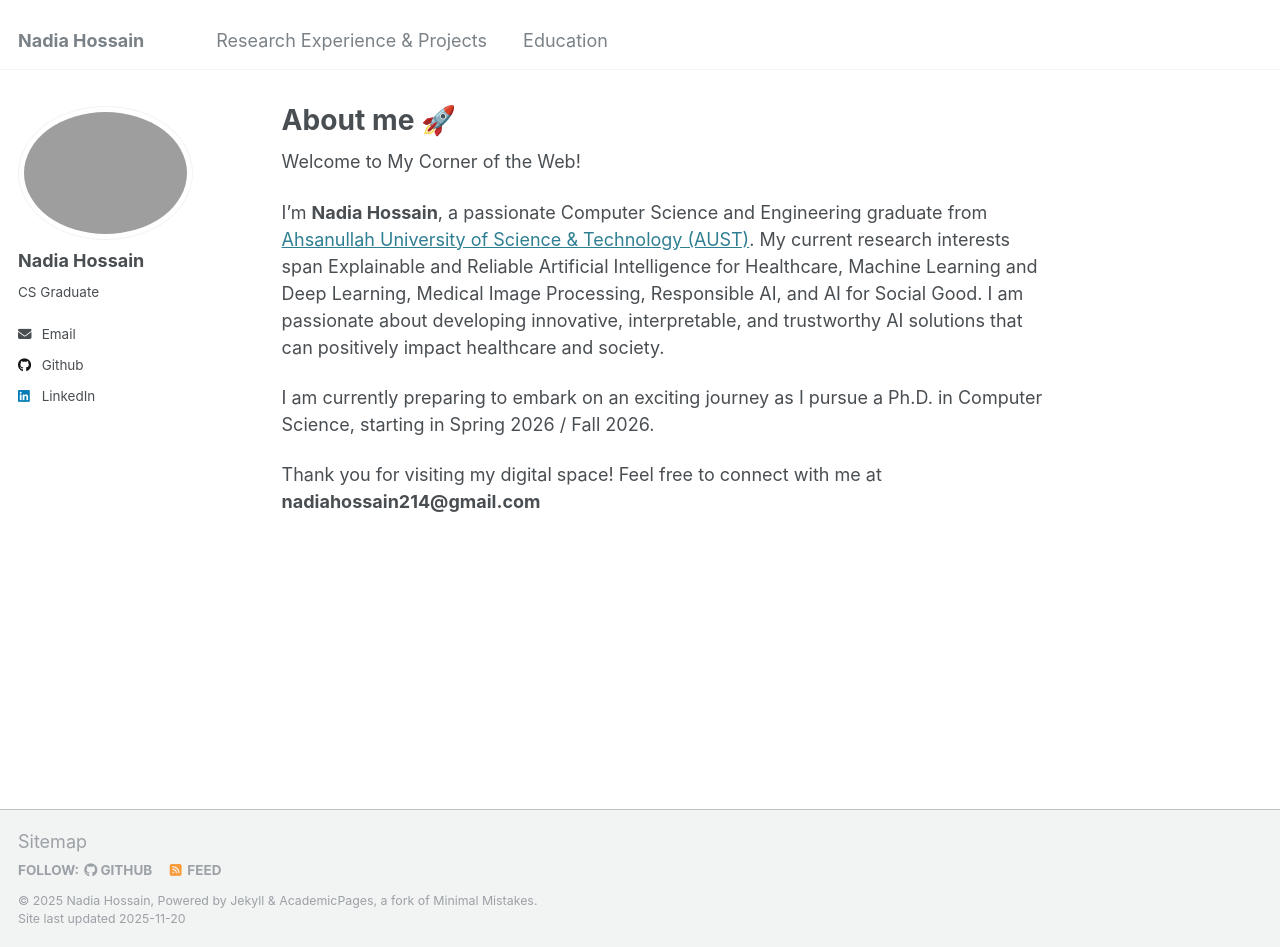
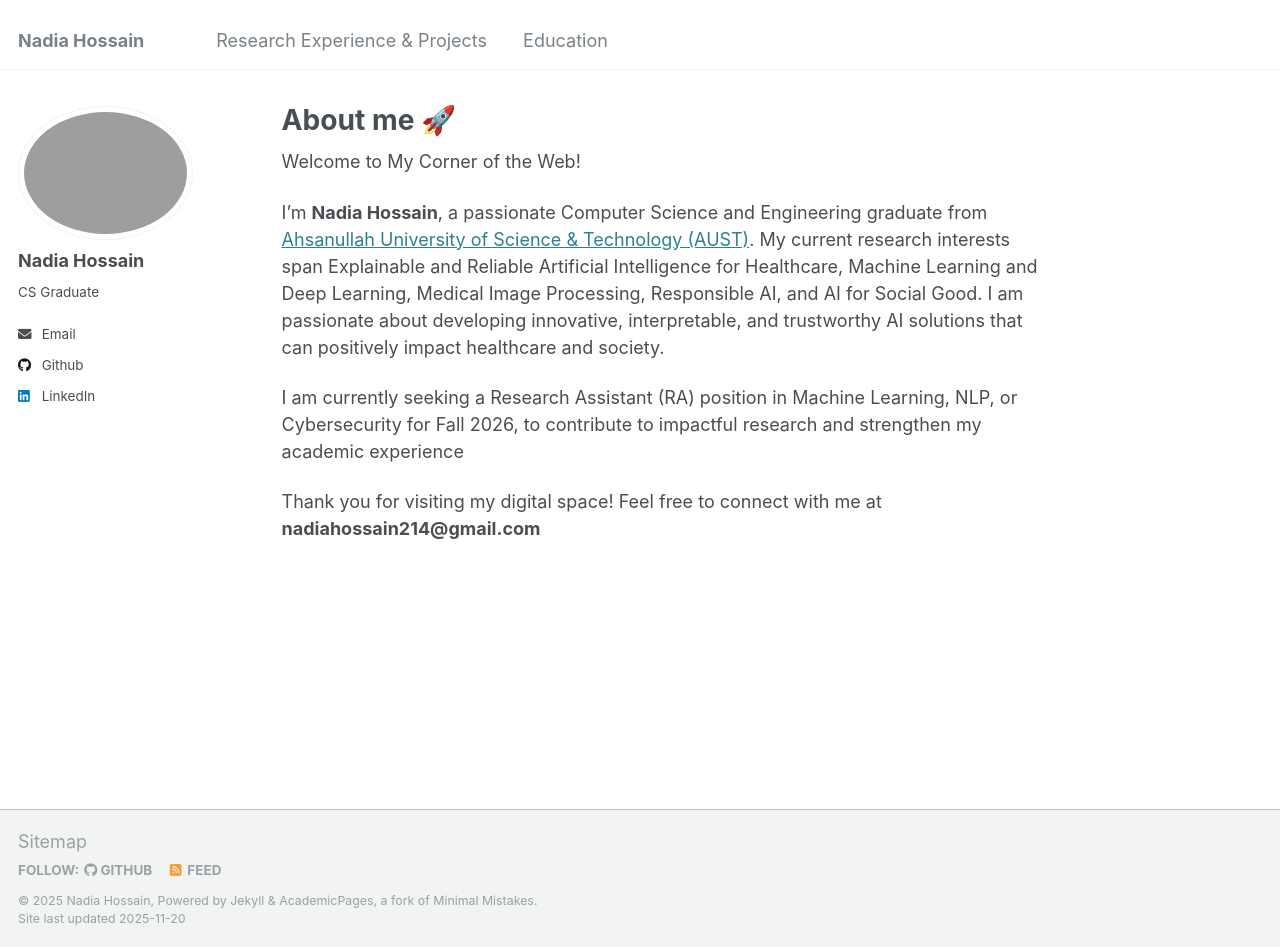
Before and after one commit to Nadia214/hnadia, a Jekyll site: the page built from _pages/about.md, in a window 1280 px wide and 947 px high. Built offline with Jekyll 4.4.1, drawn with Linux system fonts in a browser that asks for light colours.

Commit message:
Revise about section for RA position and research focus
Updated the about section to reflect current goals and interests.

```diff
--- a/_pages/about.md
+++ b/_pages/about.md
@@ -13,6 +13,6 @@ I’m **Nadia Hossain**, a passionate Computer Science and Engineering graduate
 My current research interests span Explainable and Reliable Artificial Intelligence for Healthcare, Machine Learning and Deep Learning, Medical Image Processing, Responsible AI, and AI for Social Good. I am passionate about developing innovative, interpretable, and trustworthy AI solutions that can positively impact healthcare and society.
 
 
-I am currently preparing to embark on an exciting journey as I pursue a Ph.D. in Computer Science, starting in Spring 2026 / Fall 2026.
+I am currently  seeking a Research Assistant (RA) position in Machine Learning, NLP, or Cybersecurity for Fall 2026, to contribute to impactful research and strengthen my academic experience
 
 Thank you for visiting my digital space! Feel free to connect with me at **nadiahossain214@gmail.com**
```
